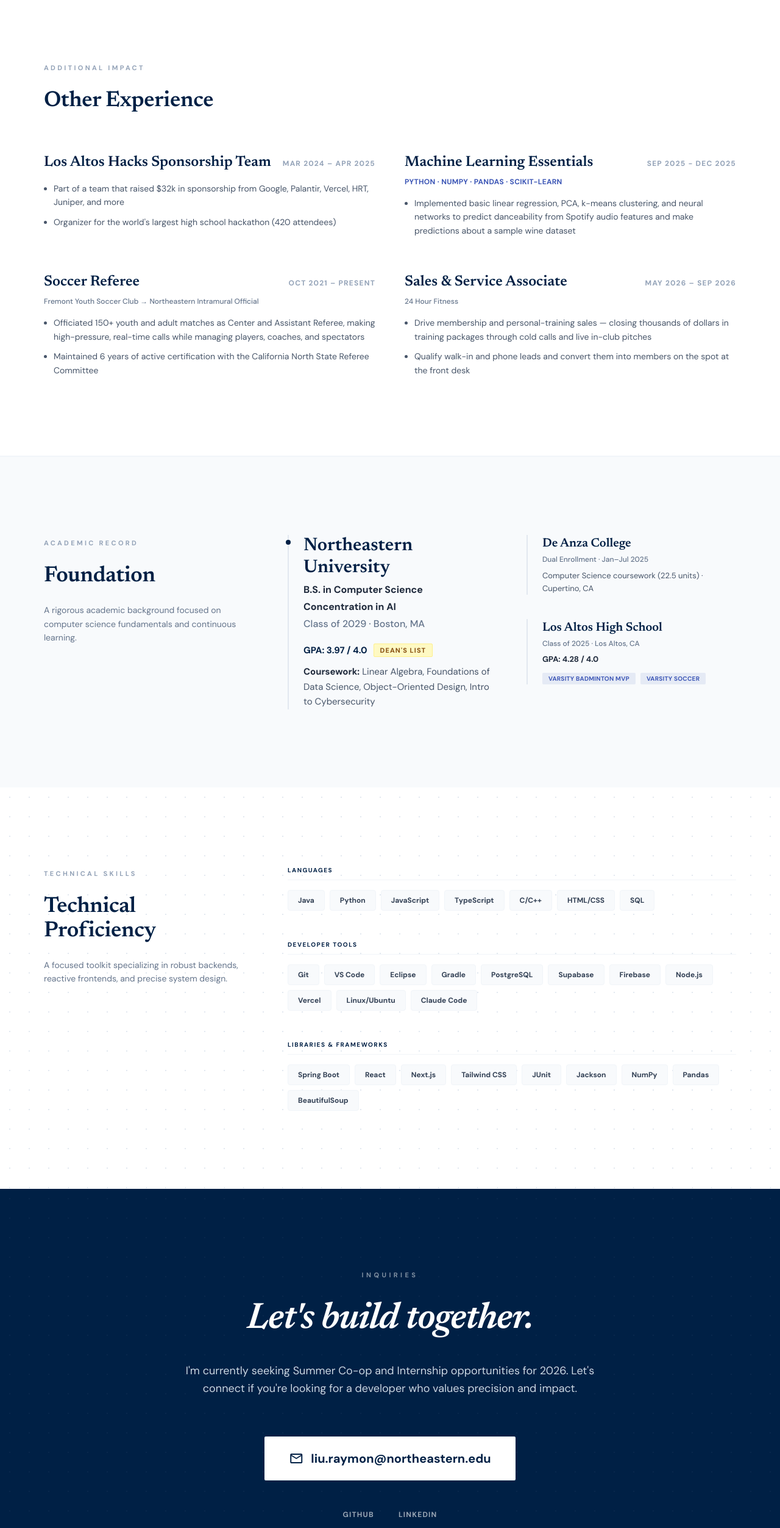
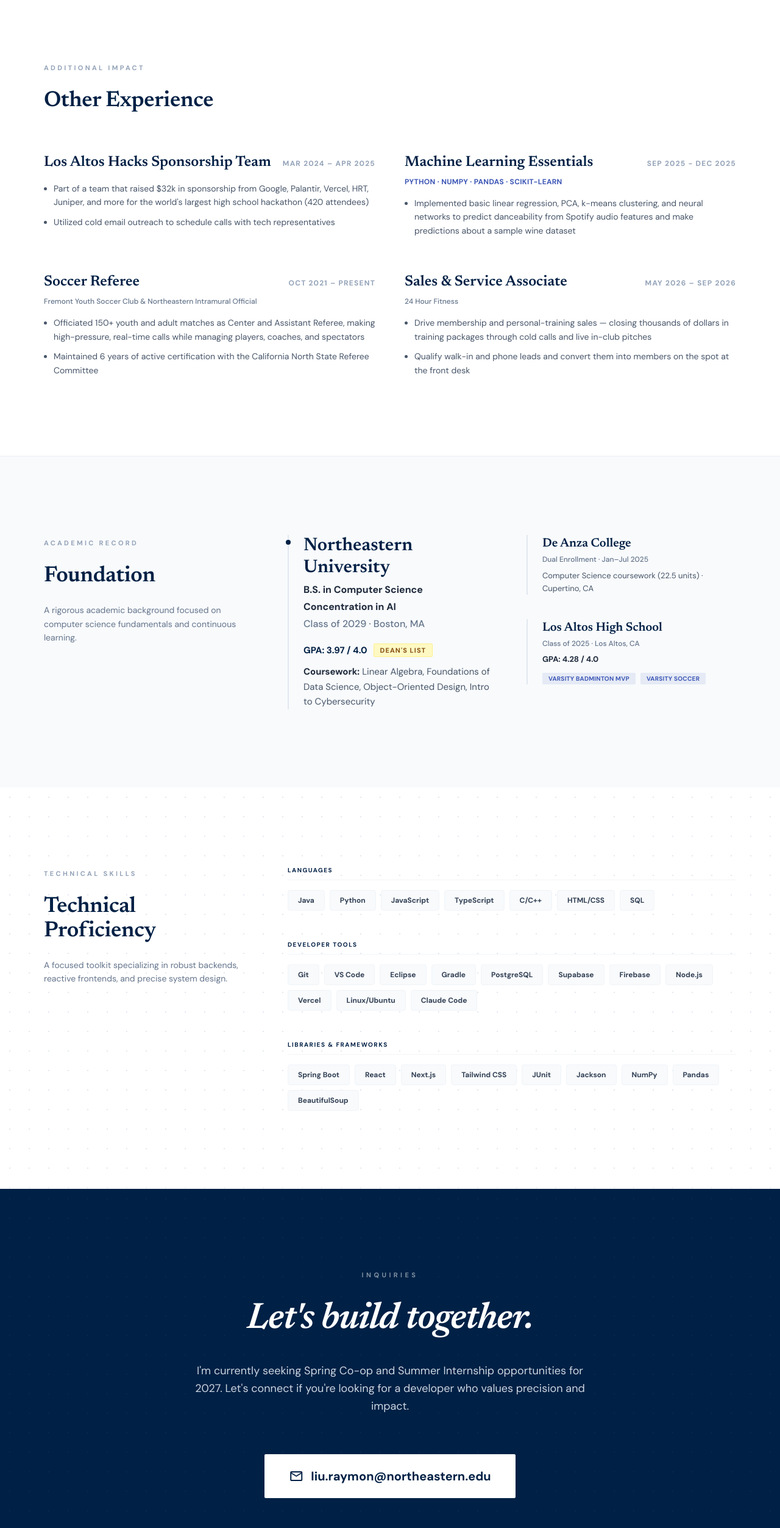
Before and after one commit to raydl18/personal-website, a React (Vite) app: page / in a window 1280 px wide. Shown: the part 3757-6262 px from the top of the page at 61% size. Built offline with nearby package versions, Linux system fonts and the light colour scheme.

Commit message:
updated experience wording and job search year

```diff
--- a/src/sections/Contact.jsx
+++ b/src/sections/Contact.jsx
@@ -13,7 +13,7 @@ export default function Contact() {
           Let&apos;s build together.
         </h2>
         <p className="font-dmsans text-lg text-slate-300 mt-8 md:mt-10 max-w-2xl mx-auto leading-relaxed">
-          I&apos;m currently seeking Summer Co-op and Internship opportunities for 2026. Let&apos;s connect
+          I&apos;m currently seeking Spring Co-op and Summer Internship opportunities for 2027. Let&apos;s connect
           if you&apos;re looking for a developer who values precision and impact.
         </p>
 
--- a/src/sections/OtherExperience.jsx
+++ b/src/sections/OtherExperience.jsx
@@ -7,8 +7,8 @@ const items = [
     title: 'Los Altos Hacks Sponsorship Team',
     date: 'Mar 2024 – Apr 2025',
     bullets: [
-      'Part of a team that raised $32k in sponsorship from Google, Palantir, Vercel, HRT, Juniper, and more',
-      "Organizer for the world's largest high school hackathon (420 attendees)",
+      "Part of a team that raised $32k in sponsorship from Google, Palantir, Vercel, HRT, Juniper, and more for the world's largest high school hackathon (420 attendees)",
+      "Utilized cold email outreach to schedule calls with tech representatives",
     ],
   },
   {
@@ -22,7 +22,7 @@ const items = [
   {
     title: 'Soccer Referee',
     date: 'Oct 2021 – Present',
-    org: 'Fremont Youth Soccer Club → Northeastern Intramural Official',
+    org: 'Fremont Youth Soccer Club & Northeastern Intramural Official',
     bullets: [
       'Officiated 150+ youth and adult matches as Center and Assistant Referee, making high-pressure, real-time calls while managing players, coaches, and spectators',
       'Maintained 6 years of active certification with the California North State Referee Committee',
```
